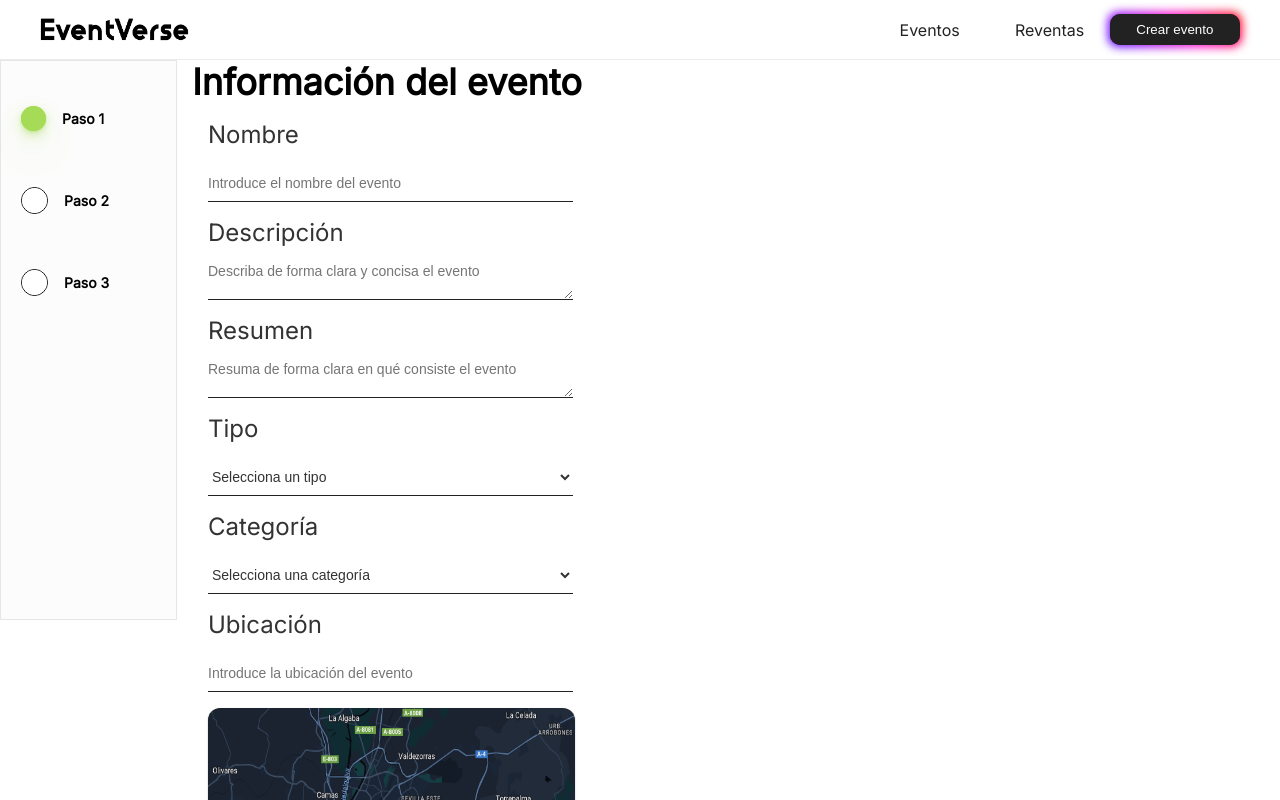
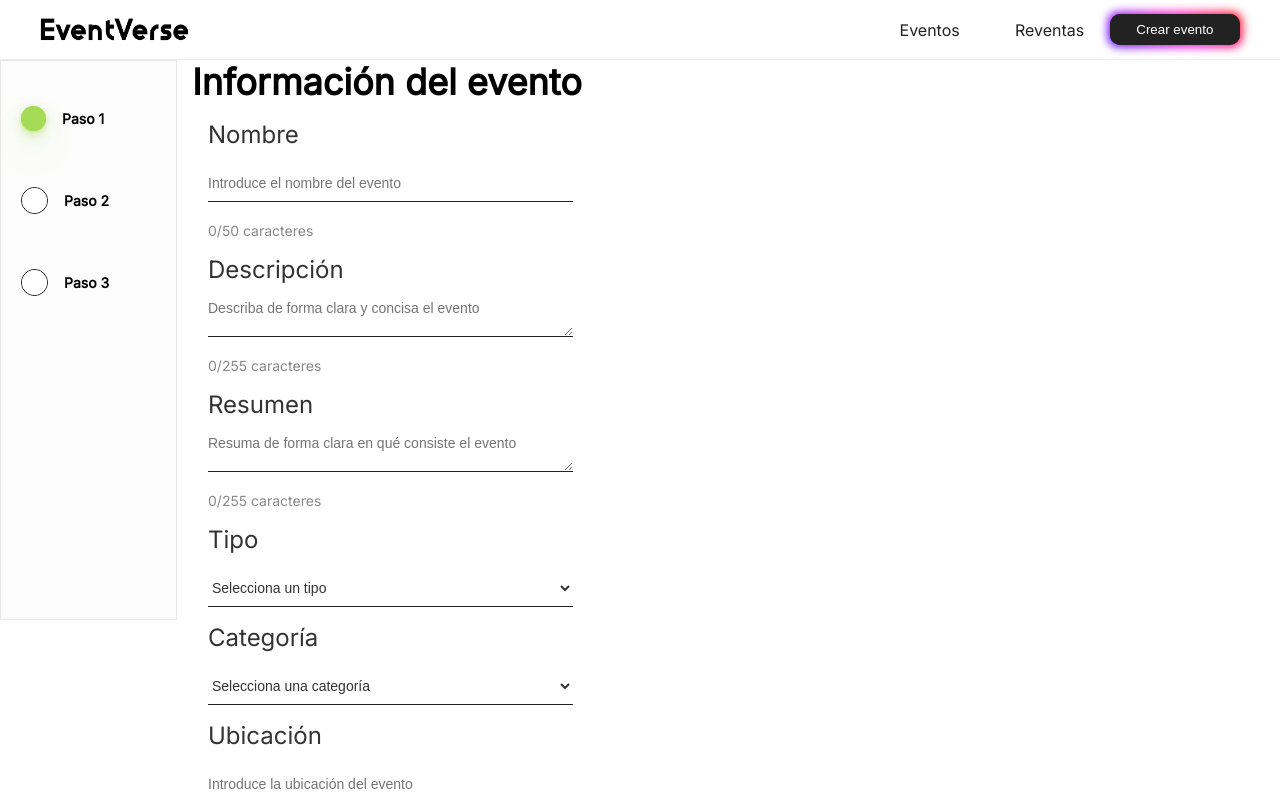
Before and after one commit to joscacgom/eventverse, a Next.js app: page /event/create in a window 1280 px wide. Shown: the top 800 px of the page. Built offline with nearby package versions, Linux system fonts and the light colour scheme; no server answers.

Commit message:
chore: form restrictions

```diff
--- a/src/components/Event/EventCreationForm/index.tsx
+++ b/src/components/Event/EventCreationForm/index.tsx
@@ -1,5 +1,5 @@
 import React, { FC, useState } from 'react'
-import { EventCreationMainContainer, EventCreationHeader, EventCreationFormImagePreview, EventCreationFormInputDate, EventCreationFormContainer, EventCreationInputOption, EventCreationFormLabel, EventCreationFormInput, EventCreationFormTextArea, EventCreationFormImageFile, EventCreationFormLocationImage } from './styles'
+import { EventCreationMainContainer, EventCreationHeader, EventCreationFormImagePreview, EventCreationFormInputDate, EventCreationFormContainer, EventCreationInputOption, EventCreationFormLabel, EventCreationFormInput, EventCreationFormTextArea, EventCreationFormImageFile, EventCreationFormLocationImage, LimitCharacterSpan } from './styles'
 
 interface Props {
   onChange: (data: any) => void,
@@ -8,8 +8,31 @@ interface Props {
 
 const EventCreationForm:FC<Props> = ({ onChange, formData }) => {
   const [imagePreview, setImagePreview] = useState<string | ArrayBuffer | null>(null)
+  const [characterCount, setCharacterCount] = useState({
+    eventName: formData.eventName?.length || 0,
+    eventDescription: formData.eventDescription?.length || 0,
+    eventSummary: formData.eventSummary?.length || 0
+
+  })
+  // eslint-disable-next-line no-unused-vars
+  const [formDataCharacters, setFormDataCharacters] = useState({
+    eventName: '',
+    eventDescription: '',
+    eventSummary: ''
+  })
+  const handleChangeCharacters = (event: React.ChangeEvent<HTMLInputElement | HTMLSelectElement | HTMLTextAreaElement>) => {
+    const { name, value } = event.target
+    setFormDataCharacters((prevFormData) => ({ ...prevFormData, [name]: value }))
+    setCharacterCount((prevCharacterCount) => ({
+      ...prevCharacterCount,
+      [name]: value.length
+    }))
+  }
   const handleChange = (event: React.ChangeEvent<HTMLInputElement | HTMLSelectElement | HTMLTextAreaElement>) => {
     const { name, value } = event.target
+    if (name === 'eventName' || name === 'eventDescription' || name === 'eventSummary') {
+      handleChangeCharacters(event)
+    }
     onChange({ [name]: value })
   }
 
@@ -47,14 +70,35 @@ const EventCreationForm:FC<Props> = ({ onChange, formData }) => {
         <EventCreationMainContainer>
             <EventCreationHeader>Información del evento</EventCreationHeader>
             <EventCreationFormContainer>
-                        <EventCreationFormLabel htmlFor='event-name'>Nombre</EventCreationFormLabel>
-                      <EventCreationFormInput type='text' value={formData.eventName || ''} required onChange={handleChange} placeholder='Introduce el nombre del evento' id='event-name' name='eventName'></EventCreationFormInput>
+                      <EventCreationFormLabel htmlFor='event-name'>Nombre</EventCreationFormLabel>
+                      <EventCreationFormInput type='text' value={formData.eventName || ''} required onChange={handleChange} placeholder='Introduce el nombre del evento' id='event-name' maxLength={50} name='eventName'></EventCreationFormInput>
+                      <LimitCharacterSpan
+                                tooLong={characterCount.eventName >= 45}
+                                nearLimit={characterCount.eventName > 30}
+                                safe={characterCount.eventName <= 30}>
+
+                                {characterCount.eventName}/{50} caracteres
+                      </LimitCharacterSpan>
 
                       <EventCreationFormLabel htmlFor='event-description'>Descripción</EventCreationFormLabel>
-                      <EventCreationFormTextArea value={formData.eventDescription || ''} required onChange={handleChange} placeholder='Describa de forma clara y concisa el evento' id='event-description' name='eventDescription'></EventCreationFormTextArea>
+                      <EventCreationFormTextArea value={formData.eventDescription || ''} required onChange={handleChange} placeholder='Describa de forma clara y concisa el evento' id='event-description' maxLength={255} name='eventDescription'></EventCreationFormTextArea>
+                       <LimitCharacterSpan
+                                tooLong={characterCount.eventDescription >= 250}
+                                nearLimit={characterCount.eventDescription > 200}
+                                safe={characterCount.eventDescription <= 200}>
+
+                                {characterCount.eventDescription}/{255} caracteres
+                        </LimitCharacterSpan>
 
                       <EventCreationFormLabel htmlFor='event-summary'>Resumen</EventCreationFormLabel>
-                      <EventCreationFormTextArea value={formData.eventSummary || ''} required onChange={handleChange} placeholder='Resuma de forma clara en qué consiste el evento' id='event-summary' name='eventSummary'></EventCreationFormTextArea>
+                      <EventCreationFormTextArea value={formData.eventSummary || ''} required onChange={handleChange} placeholder='Resuma de forma clara en qué consiste el evento' id='event-summary' maxLength={255} name='eventSummary'></EventCreationFormTextArea>
+                       <LimitCharacterSpan
+                                tooLong={characterCount.eventSummary >= 250}
+                                nearLimit={characterCount.eventSummary > 200}
+                                safe={characterCount.eventSummary <= 200}>
+
+                                {characterCount.eventSummary}/{255} caracteres
+                        </LimitCharacterSpan>
 
                       <EventCreationFormLabel htmlFor='event-type'>Tipo</EventCreationFormLabel>
                       <EventCreationFormInput value={formData.eventType || ''} as='select' required onChange={handleChange} placeholder='Selecciona el tipo de evento' id='event-type' name='eventType'>
--- a/src/components/Event/EventCreationForm/styles.ts
+++ b/src/components/Event/EventCreationForm/styles.ts
@@ -17,6 +17,27 @@ export const EventCreationMainContainer = styled.div`
         width: 70%;
     }
 
+`
+type LimitProps = {
+  tooLong: boolean
+  nearLimit: boolean,
+  safe: boolean
+}
+export const LimitCharacterSpan = styled.span<LimitProps>`
+  color: #888;
+  font-size: 14px;
+  font-weight: 500;
+  margin-top: 4px;
+
+  ${props => props.tooLong && `
+    color: #D65151;
+  `}
+  ${props => props.nearLimit && `
+    color: #D65151;
+  `}
+  ${props => props.safe && `
+    color: #888;
+  `}
 `
 export const EventCreationInputOption = styled.option`
   width: auto;
--- a/src/components/Event/EventTicketCreationForm/index.tsx
+++ b/src/components/Event/EventTicketCreationForm/index.tsx
@@ -1,13 +1,34 @@
 import React, { FC, useState } from 'react'
-import { EventTicketCreationMainContainer, EventTicketCreationHeader, EventTicketCreationFormImagePreview, EventTicketCreationFormInputDate, EventTicketCreationFormContainer, EventTicketCreationFormLabel, EventTicketCreationFormInput, EventTicketCreationFormTextArea, EventTicketCreationFormImageFile } from './styles'
+import { EventTicketCreationMainContainer, EventTicketCreationHeader, EventTicketCreationFormImagePreview, EventTicketCreationFormInputDate, EventTicketCreationFormContainer, EventTicketCreationFormLabel, EventTicketCreationFormInput, EventTicketCreationFormTextArea, EventTicketCreationFormImageFile, LimitCharacterSpan } from './styles'
 interface Props {
   onChange: (data: any) => void,
   formData: any
 }
 const EventTicketCreationForm:FC<Props> = ({ onChange, formData }) => {
   const [imagePreview, setImagePreview] = useState<string | ArrayBuffer | null>(null)
+  const [characterCount, setCharacterCount] = useState({
+    ticketName: formData.ticketName?.length || 0,
+    ticketDescription: formData.ticketDescription?.length || 0
+  })
+  // eslint-disable-next-line no-unused-vars
+  const [formDataCharacters, setFormDataCharacters] = useState({
+    ticketName: '',
+    ticketDescription: ''
+  })
+  const handleChangeCharacters = (event: React.ChangeEvent<HTMLInputElement | HTMLSelectElement | HTMLTextAreaElement>) => {
+    const { name, value } = event.target
+    setFormDataCharacters((prevFormData) => ({ ...prevFormData, [name]: value }))
+    setCharacterCount((prevCharacterCount) => ({
+      ...prevCharacterCount,
+      [name]: value.length
+    }))
+  }
   const handleChange = (event: React.ChangeEvent<HTMLInputElement | HTMLSelectElement | HTMLTextAreaElement>) => {
     const { name, value } = event.target
+    if (name === 'ticketName' || name === 'ticketDescription') {
+      handleChangeCharacters(event)
+    }
+
     onChange({ [name]: value })
   }
 
@@ -46,10 +67,24 @@ const EventTicketCreationForm:FC<Props> = ({ onChange, formData }) => {
             <EventTicketCreationHeader>Información de las entradas</EventTicketCreationHeader>
             <EventTicketCreationFormContainer>
                 <EventTicketCreationFormLabel htmlFor='ticket-name'>Nombre</EventTicketCreationFormLabel>
-        <EventTicketCreationFormInput value={formData.ticketName || ''} type='text' required onChange={handleChange} placeholder='Introduce el nombre de la colección de entradas' id='ticket-name' name='ticketName'></EventTicketCreationFormInput>
+        <EventTicketCreationFormInput value={formData.ticketName || ''} type='text' required onChange={handleChange} placeholder='Introduce el nombre de la colección de entradas' id='ticket-name' maxLength={50} name='ticketName'></EventTicketCreationFormInput>
+        <LimitCharacterSpan
+            tooLong={characterCount.ticketName >= 45}
+            nearLimit={characterCount.ticketName > 30}
+            safe={characterCount.ticketName <= 30}>
+
+            {characterCount.ticketName}/{50} caracteres
+        </LimitCharacterSpan>
 
         <EventTicketCreationFormLabel htmlFor='ticket-description'>Descripción</EventTicketCreationFormLabel>
-        <EventTicketCreationFormTextArea value={formData.ticketDescription || ''} required onChange={handleChange} placeholder='Describa de forma clara y concisa el evento' id='ticket-description' name='ticketDescription'></EventTicketCreationFormTextArea>
+        <EventTicketCreationFormTextArea value={formData.ticketDescription || ''} required onChange={handleChange} placeholder='Describa de forma clara y concisa el evento' id='ticket-description' maxLength={255} name='ticketDescription'></EventTicketCreationFormTextArea>
+         <LimitCharacterSpan
+            tooLong={characterCount.ticketDescription >= 250}
+            nearLimit={characterCount.ticketDescription > 200}
+            safe={characterCount.ticketDescription <= 200}>
+
+            {characterCount.ticketDescription}/{255} caracteres
+        </LimitCharacterSpan>
 
         <EventTicketCreationFormLabel htmlFor='ticket-amount'>Cantidad</EventTicketCreationFormLabel>
         <EventTicketCreationFormInput value={formData.ticketAmount || ''} required onChange={handleChange} type='number' min='1' placeholder='Introduce la cantidad de entradas' id='ticket-amount' name='ticketAmount'></EventTicketCreationFormInput>
--- a/src/components/Event/EventTicketCreationForm/styles.ts
+++ b/src/components/Event/EventTicketCreationForm/styles.ts
@@ -130,6 +130,27 @@ export const EventTicketCreationFormInputDate = styled.input`
         width: 70%;
     }
 `
+type LimitProps = {
+  tooLong: boolean
+  nearLimit: boolean,
+  safe: boolean
+}
+export const LimitCharacterSpan = styled.span<LimitProps>`
+  color: #888;
+  font-size: 14px;
+  font-weight: 500;
+  margin-top: 4px;
+
+  ${props => props.tooLong && `
+    color: #D65151;
+  `}
+  ${props => props.nearLimit && `
+    color: #D65151;
+  `}
+  ${props => props.safe && `
+    color: #888;
+  `}
+`
 
 export const EventTicketCreationFormTextArea = styled.textarea`
   width: 365px;
```
Also changed, not shown: src/containers/EventCreation/index.tsx (+80 -19 lines).
